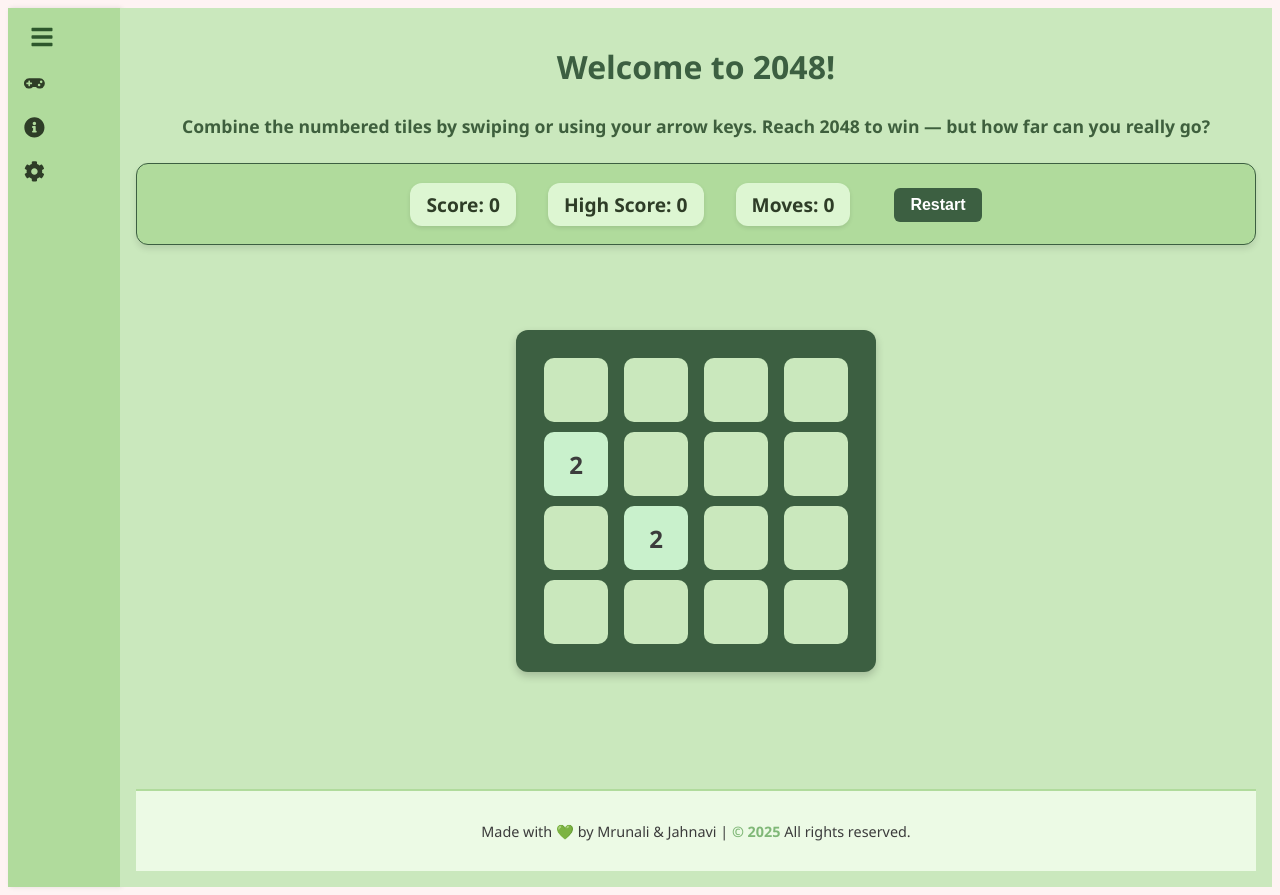
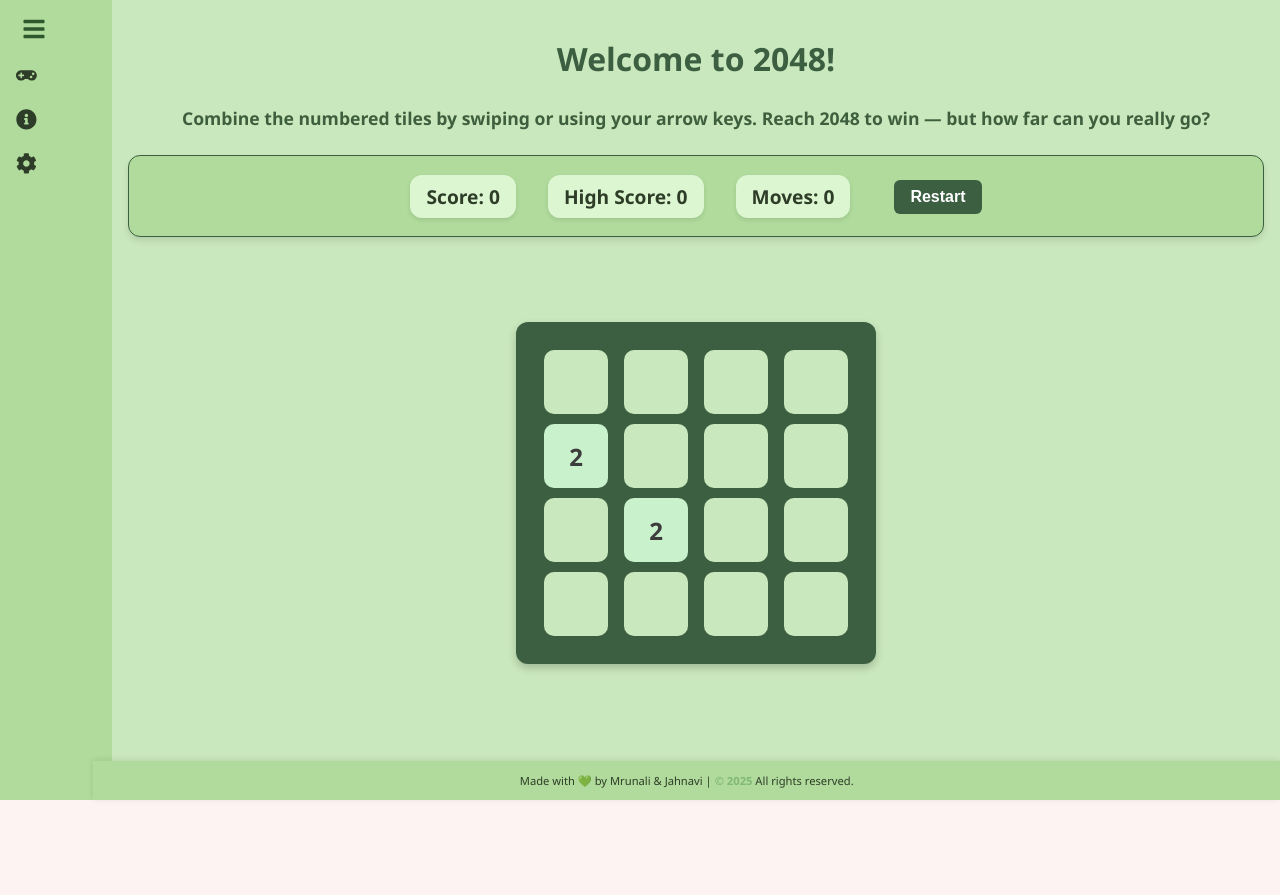
Before and after one commit to janhaviss/2048_Game, a React (Vite) app in the folder 2048_game/: page / in a window 1280 px wide. After the commit the page ends 800 px from the top, so only its background shows below. Built offline with nearby package versions, Linux system fonts and the light colour scheme.

Commit message:
added footer

```diff
--- a/2048_game/src/App.css
+++ b/2048_game/src/App.css
@@ -1,9 +1,19 @@
+html, body {
+  margin: 0;
+  padding: 0;
+  height: 100%;
+  overflow: hidden;}  /* This hides the scrollbar */
+
+
+
 .app-container {
   display: flex;
-  min-height: 100vh;
+  height: 100vh;
   background: linear-gradient(to right, #ecfae5, #ddf6d2);
   font-family: "Segoe UI", Tahoma, Geneva, Verdana, sans-serif;
   color: #2e3d27;
+  overflow: hidden;
+
 }
 
 .main-content {
--- a/2048_game/src/css/Footer.css
+++ b/2048_game/src/css/Footer.css
@@ -1,15 +1,17 @@
 .footer {
-  background-color: #ECFAE5;
-  color: #3b3b3b;
+  position: fixed;
+  bottom: 0;
+  right: 0;
+  width: 92.7%;
+  background-color: #b0db9c;
+  color: #2e3d27;
   text-align: center;
-  padding: 1rem;
-  font-size: 0.9rem;
-  border-top: 2px solid #B0DB9C;
-  margin-top: 3rem;
-  animation: fadeInUp 1s ease-in-out;
-  font-family: 'Segoe UI', sans-serif;
+  padding: 1px 0;
+  font-size: 0.7rem;
+  box-shadow: 0 -1px 6px rgba(0, 0, 0, 0.1);
+  z-index: 10;
+}
 
-}
 
 .footer span {
   color: #80b878;
--- a/2048_game/src/css/HowToPlay.css
+++ b/2048_game/src/css/HowToPlay.css
@@ -8,7 +8,28 @@
   font-family: 'Segoe UI', sans-serif;
   animation: fadeIn 1s ease-in;
   box-shadow: 0 5px 15px rgba(0, 0, 0, 0.1);
+
+
+
+   /* Scroll setup */
+  max-height: calc(100vh - 100px); /* adjusts based on your layout */
+  overflow-y: auto;
+
+
+
 }
+
+
+
+.howto-container::-webkit-scrollbar {
+  width: 8px;
+}
+
+.howto-container::-webkit-scrollbar-thumb {
+  background-color: #B0DB9C;
+  border-radius: 6px;
+}
+
 
 
 .demo-wrapper {
```
